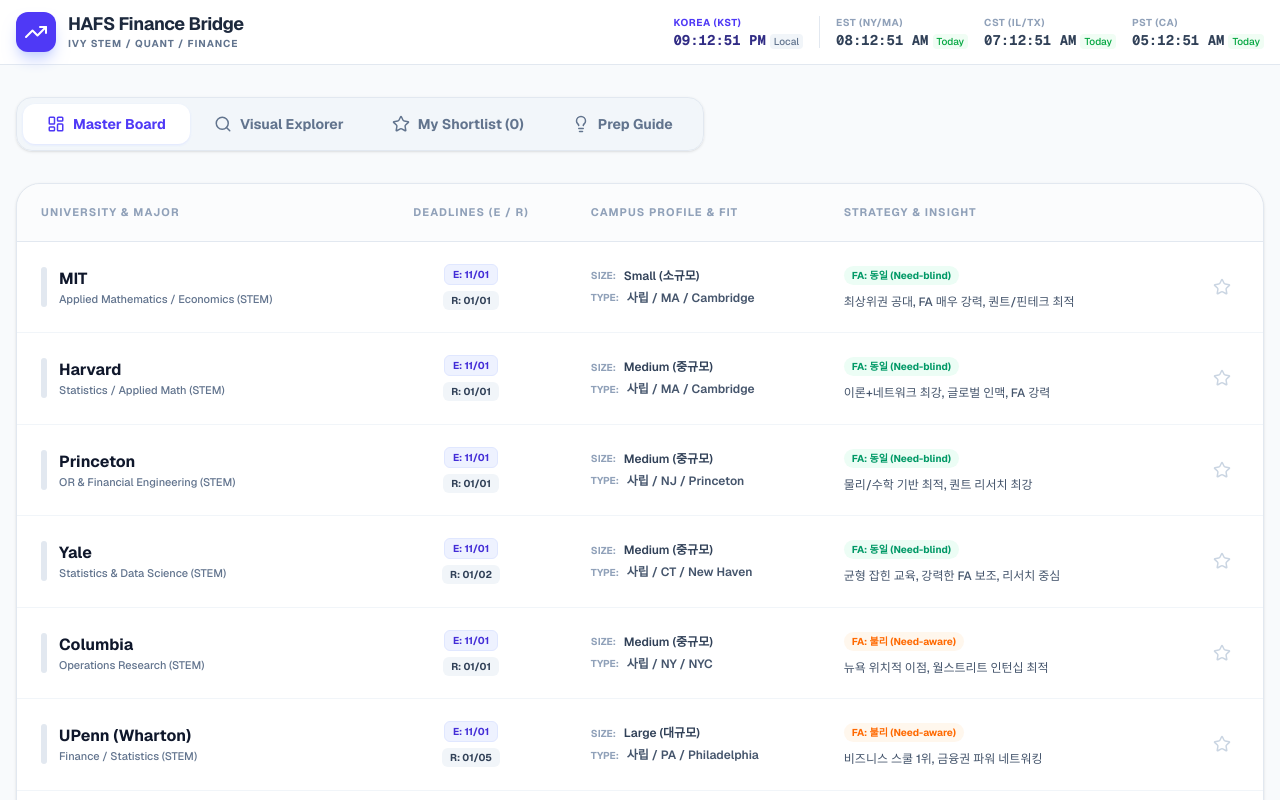
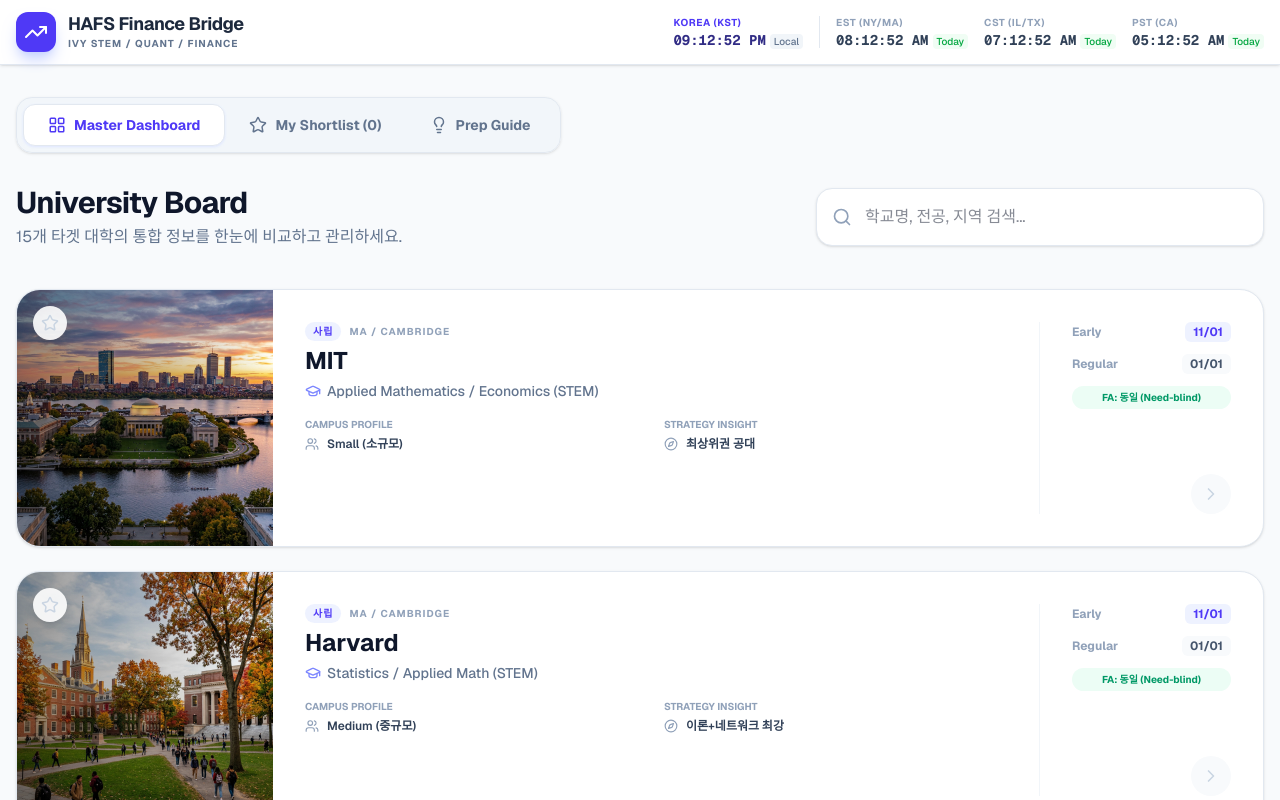
Before and after one commit to jhee7777-ahha/yunha27, a Next.js app: page / in a window 1280 px wide. Shown: the top 800 px of the page. Built offline with nearby package versions, Linux system fonts and the light colour scheme.

Commit message:
UI: Merge Master Board and Visual Explorer into a unified Master Dashboard

```diff
--- a/src/app/page.tsx
+++ b/src/app/page.tsx
@@ -8,23 +8,15 @@
 import { useState, useEffect } from 'react';
 import { motion, AnimatePresence } from 'motion/react';
 import {
-  Plus,
   MapPin,
   DollarSign,
   GraduationCap,
   Clock,
-  CheckCircle2,
-  Circle,
   Search,
-  Filter,
   Users,
   Building2,
-  ExternalLink,
   ChevronRight,
   TrendingUp,
-  Calendar,
-  AlertCircle,
-  LayoutDashboard,
   ClipboardList,
   Star,
   Trash2,
@@ -32,7 +24,8 @@
   Trophy,
   BarChart3,
   Lightbulb,
-  Compass
+  Compass,
+  LayoutGrid
 } from 'lucide-react';
 import { UNIVERSITIES, University } from './types';
 
@@ -78,13 +71,12 @@
 
 export default function Home() {
   const times = useCurrentTime();
-  const [activeTab, setActiveTab] = useState<'master' | 'explorer' | 'my-list' | 'guide'>('master');
+  const [activeTab, setActiveTab] = useState<'board' | 'my-list' | 'guide'>('board');
   const [searchTerm, setSearchTerm] = useState('');
   const [selectedUniv, setSelectedUniv] = useState<University | null>(null);
   const [trackedSchools, setTrackedSchools] = useState<string[]>([]);
   const [isMounted, setIsMounted] = useState(false);
 
-  // Set isMounted to true after first render
   useEffect(() => {
     setIsMounted(true);
     const saved = localStorage.getItem('tracked_schools');
@@ -105,7 +97,7 @@
     u.location.toLowerCase().includes(searchTerm.toLowerCase())
   );
 
-  const getSchoolSize = (size: number) => {
+  const getSchoolSizeLabel = (size: number) => {
     if (size < 5000) return "Small (소규모)";
     if (size < 10000) return "Medium (중규모)";
     return "Large (대규모)";
@@ -116,9 +108,9 @@
   return (
     <div className="min-h-screen bg-[#F8FAFC] text-slate-900 font-sans">
       {/* Upper Navigation / Time Bar */}
-      <div className="bg-white border-b border-slate-200 sticky top-0 z-40">
+      <div className="bg-white border-b border-slate-200 sticky top-0 z-40 shadow-sm">
         <div className="max-w-7xl mx-auto px-4 py-3 flex flex-col md:flex-row justify-between items-center gap-4">
-          <div className="flex items-center gap-3 cursor-pointer" onClick={() => setActiveTab('master')}>
+          <div className="flex items-center gap-3 cursor-pointer" onClick={() => setActiveTab('board')}>
             <div className="w-10 h-10 bg-indigo-600 rounded-xl flex items-center justify-center text-white shadow-lg shadow-indigo-200">
               <TrendingUp size={24} />
             </div>
@@ -139,19 +131,13 @@
       </div>
 
       <main className="max-w-7xl mx-auto px-4 py-8">
-        {/* Unified Tab Switcher */}
-        <div className="flex bg-slate-100/80 backdrop-blur-sm p-1.5 rounded-2xl w-fit mb-8 border border-slate-200 shadow-sm overflow-x-auto scrollbar-hide max-w-full">
+        {/* Tab Switcher */}
+        <div className="flex bg-slate-100/80 backdrop-blur-sm p-1.5 rounded-2xl w-fit mb-8 border border-slate-200 shadow-sm">
           <TabButton
-            active={activeTab === 'master'}
-            onClick={() => setActiveTab('master')}
-            label="Master Board"
-            icon={<LayoutDashboard size={18} />}
-          />
-          <TabButton
-            active={activeTab === 'explorer'}
-            onClick={() => setActiveTab('explorer')}
-            label="Visual Explorer"
-            icon={<Search size={18} />}
+            active={activeTab === 'board'}
+            onClick={() => setActiveTab('board')}
+            label="Master Dashboard"
+            icon={<LayoutGrid size={18} />}
           />
           <TabButton
             active={activeTab === 'my-list'}
@@ -167,98 +153,35 @@
           />
         </div>
 
-        {activeTab === 'master' && (
+        {activeTab === 'board' && (
           <div className="space-y-6 animate-in fade-in slide-in-from-bottom-4 duration-500">
-            <div className="bg-white rounded-3xl border border-slate-200 shadow-sm overflow-hidden overflow-x-auto">
-              <table className="w-full text-left border-collapse min-w-[1100px]">
-                <thead>
-                  <tr className="bg-slate-50/50 border-b border-slate-200">
-                    <th className="px-6 py-5 font-bold text-[11px] text-slate-400 uppercase tracking-widest">University & Major</th>
-                    <th className="px-6 py-5 font-bold text-[11px] text-slate-400 uppercase tracking-widest text-center">Deadlines (E / R)</th>
-                    <th className="px-6 py-5 font-bold text-[11px] text-slate-400 uppercase tracking-widest">Campus Profile & Fit</th>
-                    <th className="px-6 py-5 font-bold text-[11px] text-slate-400 uppercase tracking-widest">Strategy & Insight</th>
-                    <th className="px-6 py-5"></th>
-                  </tr>
-                </thead>
-                <tbody className="divide-y divide-slate-100">
-                  {UNIVERSITIES.map(u => (
-                    <tr key={u.id} className="group hover:bg-indigo-50/30 transition-all duration-200">
-                      <td className="px-6 py-5">
-                        <div className="flex items-center gap-3">
-                          <div className={`w-1.5 h-10 rounded-full ${trackedSchools.includes(u.id) ? 'bg-indigo-500 shadow-sm shadow-indigo-200' : 'bg-slate-200'}`} />
-                          <div>
-                            <div className="font-bold text-slate-900 group-hover:text-indigo-600 transition-colors">{u.name}</div>
-                            <div className="text-[11px] text-slate-500 font-medium">{u.major}</div>
+            {/* Unified Search & Header */}
+            <div className="flex flex-col md:flex-row justify-between items-center gap-6 mb-10">
+               <div className="text-center md:text-left">
+                  <h2 className="text-3xl font-bold text-slate-900 tracking-tight">University Board</h2>
+                  <p className="text-slate-500 mt-1">15개 타겟 대학의 통합 정보를 한눈에 비교하고 관리하세요.</p>
                </div>
-                        </div>
-                      </td>
-                      <td className="px-6 py-5">
-                        <div className="flex flex-col items-center gap-1.5">
-                          <span className="text-[10px] font-bold px-2 py-0.5 bg-indigo-50 text-indigo-700 rounded-md border border-indigo-100 whitespace-nowrap">
-                            E: {u.deadlines.early}
-                          </span>
-                          <span className="text-[10px] font-bold px-2 py-0.5 bg-slate-100 text-slate-700 rounded-md whitespace-nowrap">
-                            R: {u.deadlines.regular}
-                          </span>
-                        </div>
-                      </td>
-                      <td className="px-6 py-5">
-                        <div className="space-y-1.5">
-                          <div className="flex items-center gap-2">
-                             <span className="text-[10px] font-bold text-slate-400 uppercase">Size:</span>
-                             <span className="text-xs font-semibold text-slate-700">{getSchoolSize(u.undergradSize)}</span>
-                          </div>
-                          <div className="flex items-center gap-2">
-                             <span className="text-[10px] font-bold text-slate-400 uppercase">Type:</span>
-                             <span className="text-xs font-semibold text-slate-600">{u.type} / {u.location.split(',')[1] || u.location}</span>
-                          </div>
-                        </div>
-                      </td>
-                      <td className="px-6 py-5">
-                        <div className="space-y-2">
-                           <div className={`text-[10px] font-bold inline-block px-2 py-0.5 rounded-full ${u.faRequest.includes('불리') ? 'text-orange-500 bg-orange-50' : 'text-emerald-600 bg-emerald-50'}`}>
-                              FA: {u.faRequest}
-                           </div>
-                           <p className="text-xs text-slate-600 font-medium leading-relaxed max-w-xs">{u.traits}</p>
-                        </div>
-                      </td>
-                      <td className="px-6 py-5 text-right">
-                        <button
-                          onClick={() => toggleTrack(u.id)}
-                          className={`p-2 rounded-full transition-all ${trackedSchools.includes(u.id) ? 'bg-indigo-100 text-indigo-600' : 'text-slate-300 hover:text-slate-500'}`}
-                        >
-                          <Star size={18} fill={trackedSchools.includes(u.id) ? "currentColor" : "none"} />
-                        </button>
-                      </td>
-                    </tr>
-                  ))}
-                </tbody>
-              </table>
-            </div>
-          </div>
-        )}
-
-        {activeTab === 'explorer' && (
-          <div className="space-y-6 animate-in fade-in slide-in-from-bottom-4 duration-500">
-            <div className="relative max-w-xl mx-auto mb-10">
+               <div className="relative w-full max-w-md">
                   <Search className="absolute left-4 top-1/2 -translate-y-1/2 text-slate-400" size={20} />
                   <input
                     type="text"
-                placeholder="대학교, 전공, 지역 검색..."
-                className="w-full bg-white border border-slate-200 rounded-2xl py-4 pl-12 pr-4 focus:outline-none focus:ring-2 focus:ring-indigo-500 shadow-sm transition-all text-sm"
+                    placeholder="학교명, 전공, 지역 검색..."
+                    className="w-full bg-white border border-slate-200 rounded-2xl py-4 pl-12 pr-4 focus:outline-none focus:ring-2 focus:ring-indigo-500 shadow-sm transition-all"
                     value={searchTerm}
                     onChange={(e) => setSearchTerm(e.target.value)}
                   />
                </div>
+            </div>
 
-            <div className="grid grid-cols-1 md:grid-cols-2 lg:grid-cols-3 xl:grid-cols-4 gap-6">
+            <div className="grid grid-cols-1 gap-6">
                {filteredUniversities.map((univ) => (
-                <UniversityCard
+                 <UnifiedUniversityCard
                    key={univ.id}
                    univ={univ}
                    isTracking={trackedSchools.includes(univ.id)}
                    onToggleTrack={() => toggleTrack(univ.id)}
                    onClick={() => setSelectedUniv(univ)}
+                   sizeLabel={getSchoolSizeLabel(univ.undergradSize)}
                  />
                ))}
             </div>
@@ -283,9 +206,9 @@
                       <Star size={32} />
                    </div>
                    <h3 className="font-bold text-lg text-slate-900">찜한 학교가 없습니다.</h3>
-                   <p className="text-slate-500 mt-2 text-sm">Master Board나 Explorer에서 관심 있는 학교를 추가해 보세요!</p>
+                   <p className="text-slate-500 mt-2 text-sm">Dashboard에서 관심 있는 학교를 추가해 보세요!</p>
                    <button
-                     onClick={() => setActiveTab('master')}
+                     onClick={() => setActiveTab('board')}
                      className="mt-6 px-6 py-2.5 bg-indigo-600 text-white rounded-xl font-bold hover:bg-indigo-700 transition-all shadow-lg shadow-indigo-100"
                    >
                      학교 둘러보기
@@ -403,16 +326,16 @@
               animate={{ scale: 1, y: 0 }}
               exit={{ scale: 0.9, y: 20 }}
             >
-              <div className="h-48 relative overflow-hidden">
+              <div className="h-56 relative overflow-hidden">
                 <img
                   src={selectedUniv.image}
                   alt={selectedUniv.name}
                   className="w-full h-full object-cover"
                 />
-                <div className="absolute inset-0 bg-gradient-to-t from-slate-900/80 via-slate-900/40 to-transparent flex items-end p-8">
+                <div className="absolute inset-0 bg-gradient-to-t from-slate-900 via-slate-900/20 to-transparent flex items-end p-8">
                   <div className="text-white">
-                    <h2 className="text-3xl font-bold">{selectedUniv.name}</h2>
-                    <p className="flex items-center gap-1 text-indigo-100 opacity-90 text-sm"><MapPin size={14}/> {selectedUniv.location}</p>
+                    <h2 className="text-4xl font-bold tracking-tight">{selectedUniv.name}</h2>
+                    <p className="flex items-center gap-1 text-indigo-100 opacity-90 mt-1"><MapPin size={16}/> {selectedUniv.location}</p>
                   </div>
                 </div>
               </div>
@@ -421,11 +344,11 @@
                 <div className="grid grid-cols-2 gap-8">
                   <div>
                     <h4 className="text-[10px] font-bold text-slate-400 uppercase tracking-widest mb-2">추천 전공</h4>
-                    <p className="font-semibold text-lg leading-tight">{selectedUniv.major}</p>
+                    <p className="font-bold text-xl text-slate-800 leading-tight">{selectedUniv.major}</p>
                   </div>
                   <div>
                     <h4 className="text-[10px] font-bold text-slate-400 uppercase tracking-widest mb-2">Estimated COA</h4>
-                    <p className="font-semibold text-lg text-indigo-600">{selectedUniv.coa} <span className="text-sm font-normal text-slate-500">/ yr</span></p>
+                    <p className="font-bold text-xl text-indigo-600">{selectedUniv.coa} <span className="text-sm font-normal text-slate-500">/ yr</span></p>
                   </div>
                 </div>
 
@@ -442,22 +365,22 @@
                 </div>
 
                 <div className="space-y-4">
-                  <h4 className="font-bold border-b border-slate-200 pb-2">지원 및 취업 조건</h4>
+                  <h4 className="font-bold border-b border-slate-200 pb-2 text-slate-800">지원 및 취업 조건</h4>
                   <div className="grid grid-cols-1 md:grid-cols-2 gap-4">
                     <div className="p-4 bg-white border border-slate-200 rounded-xl">
                       <p className="text-[10px] text-slate-400 font-bold uppercase mb-1">유학생 취업 & STEM</p>
-                      <p className="font-medium text-sm leading-relaxed">{selectedUniv.employmentStrength}</p>
+                      <p className="font-semibold text-sm leading-relaxed text-slate-700">{selectedUniv.employmentStrength}</p>
                     </div>
                     <div className="p-4 bg-white border border-slate-200 rounded-xl">
                       <p className="text-[10px] text-slate-400 font-bold uppercase mb-1">FA 신청 가이드</p>
-                      <p className="font-medium text-sm leading-relaxed">{selectedUniv.faRequest}</p>
+                      <p className="font-semibold text-sm leading-relaxed text-slate-700">{selectedUniv.faRequest}</p>
                     </div>
                   </div>
                 </div>
 
                 <button
                   onClick={() => setSelectedUniv(null)}
-                  className="w-full bg-slate-900 text-white py-4 rounded-xl font-bold hover:bg-black transition-colors"
+                  className="w-full bg-slate-900 text-white py-4 rounded-xl font-bold hover:bg-black transition-all shadow-lg"
                 >
                   Close Explorer
                 </button>
@@ -467,6 +390,100 @@
         )}
       </AnimatePresence>
     </div>
+  );
+}
+
+function UnifiedUniversityCard({ univ, isTracking, onToggleTrack, onClick, sizeLabel }: {
+  univ: University,
+  isTracking: boolean,
+  onToggleTrack: () => void,
+  onClick: () => void,
+  sizeLabel: string
+}) {
+  return (
+    <motion.div
+      layoutId={univ.id}
+      className="bg-white rounded-3xl border border-slate-200 shadow-sm hover:shadow-xl transition-all cursor-pointer group flex flex-col md:flex-row overflow-hidden"
+      onClick={onClick}
+    >
+      {/* Visual Part */}
+      <div className="md:w-64 h-48 md:h-auto relative overflow-hidden flex-shrink-0">
+        <img
+          src={univ.image}
+          alt={univ.name}
+          className="w-full h-full object-cover transition-transform duration-700 group-hover:scale-110"
+        />
+        <div className="absolute inset-0 bg-gradient-to-r from-black/40 to-transparent" />
+        <button
+          onClick={(e) => {
+            e.stopPropagation();
+            onToggleTrack();
+          }}
+          className={`absolute top-4 left-4 p-2 rounded-full transition-all z-10 shadow-lg ${
+            isTracking ? 'bg-amber-500 text-white' : 'bg-white/90 text-slate-300 hover:text-amber-500'
+          }`}
+        >
+          <Star size={18} fill={isTracking ? "currentColor" : "none"} />
+        </button>
+      </div>
+
+      {/* Info Part */}
+      <div className="flex-grow p-6 md:p-8 flex flex-col md:flex-row gap-8">
+         <div className="flex-grow space-y-4">
+            <div>
+               <div className="flex items-center gap-2 mb-1">
+                  <span className="text-[10px] font-bold text-indigo-600 bg-indigo-50 px-2 py-0.5 rounded-full uppercase tracking-widest">{univ.type}</span>
+                  <span className="text-[10px] font-bold text-slate-400 uppercase tracking-widest">{univ.location}</span>
+               </div>
+               <h3 className="text-2xl font-bold text-slate-900 group-hover:text-indigo-600 transition-colors">{univ.name}</h3>
+               <p className="text-sm font-medium text-slate-500 flex items-center gap-1.5 mt-1">
+                  <GraduationCap size={16} className="text-indigo-400" />
+                  {univ.major}
+               </p>
+            </div>
+
+            <div className="grid grid-cols-2 gap-4">
+               <div className="flex flex-col gap-1">
+                  <span className="text-[10px] font-bold text-slate-400 uppercase">Campus Profile</span>
+                  <div className="flex items-center gap-2">
+                     <Users size={14} className="text-slate-400" />
+                     <span className="text-xs font-semibold text-slate-700">{sizeLabel}</span>
+                  </div>
+               </div>
+               <div className="flex flex-col gap-1">
+                  <span className="text-[10px] font-bold text-slate-400 uppercase">Strategy Insight</span>
+                  <div className="flex items-center gap-2">
+                     <Compass size={14} className="text-slate-400" />
+                     <span className="text-xs font-semibold text-slate-700 truncate">{univ.traits.split(',')[0]}</span>
+                  </div>
+               </div>
+            </div>
+         </div>
+
+         {/* Deadlines & CTA */}
+         <div className="md:w-48 flex flex-col justify-between border-t md:border-t-0 md:border-l border-slate-100 pt-6 md:pt-0 md:pl-8">
+            <div className="space-y-3">
+               <div className="flex justify-between items-center text-xs">
+                  <span className="font-bold text-slate-400">Early</span>
+                  <span className="font-bold text-indigo-600 bg-indigo-50 px-2 py-0.5 rounded-md">{univ.deadlines.early}</span>
+               </div>
+               <div className="flex justify-between items-center text-xs">
+                  <span className="font-bold text-slate-400">Regular</span>
+                  <span className="font-bold text-slate-600 bg-slate-50 px-2 py-0.5 rounded-md">{univ.deadlines.regular}</span>
+               </div>
+               <div className={`text-[10px] font-bold text-center py-1 rounded-full mt-2 ${univ.faRequest.includes('불리') ? 'text-orange-500 bg-orange-50' : 'text-emerald-600 bg-emerald-50'}`}>
+                  FA: {univ.faRequest}
+               </div>
+            </div>
+
+            <div className="mt-6 flex justify-end">
+               <div className="w-10 h-10 rounded-full bg-slate-50 flex items-center justify-center text-slate-300 group-hover:bg-indigo-600 group-hover:text-white transition-all">
+                  <ChevronRight size={20} />
+               </div>
+            </div>
+         </div>
+      </div>
+    </motion.div>
   );
 }
 
@@ -553,70 +570,13 @@
       onClick={onClick}
       className={`flex items-center gap-2 px-6 py-2.5 rounded-xl text-sm font-bold transition-all whitespace-nowrap ${
         active
-          ? 'bg-white text-indigo-600 shadow-sm shadow-indigo-100'
+          ? 'bg-white text-indigo-600 shadow-sm shadow-indigo-100 border border-slate-200'
           : 'text-slate-500 hover:text-slate-700'
       }`}
     >
       {icon}
       {label}
     </button>
-  );
-}
-
-function UniversityCard({ univ, isTracking, onToggleTrack, onClick }: { univ: University, isTracking: boolean, onToggleTrack: () => void, onClick: () => void }) {
-  return (
-    <motion.div
-      layoutId={univ.id}
-      className="bg-white rounded-3xl border border-slate-200 shadow-sm hover:shadow-xl transition-all cursor-pointer group relative flex flex-col overflow-hidden"
-      onClick={onClick}
-    >
-      <div className="h-40 relative overflow-hidden">
-        <img
-          src={univ.image}
-          alt={univ.name}
-          className="w-full h-full object-cover transition-transform duration-500 group-hover:scale-110"
-        />
-        <div className="absolute inset-0 bg-gradient-to-t from-black/60 to-transparent" />
-        <button
-          onClick={(e) => {
-            e.stopPropagation();
-            onToggleTrack();
-          }}
-          className={`absolute top-3 right-3 p-2 rounded-full transition-all z-10 ${
-            isTracking ? 'bg-amber-500 text-white shadow-lg' : 'bg-white/20 backdrop-blur-md text-white hover:bg-white/40'
-          }`}
-        >
-          <Star size={16} fill={isTracking ? "currentColor" : "none"} />
-        </button>
-        <div className="absolute bottom-3 left-4 text-white">
-           <span className="text-[10px] uppercase font-bold tracking-widest opacity-80 block mb-0.5">
-             {univ.type} · {univ.location}
-           </span>
-           <h3 className="text-lg font-bold leading-tight">{univ.name}</h3>
-        </div>
-      </div>
-
-      <div className="p-5 flex-grow space-y-3">
-        <div className="flex items-center gap-2 text-sm text-slate-500">
-          <Compass size={14} className="text-slate-400" />
-          <span className="truncate text-xs font-medium">{univ.traits.split(',')[0]}</span>
-        </div>
-        <div className="flex items-center gap-2 text-sm font-bold text-indigo-600">
-          <DollarSign size={14} className="text-indigo-400" />
-          <span className="text-xs">{univ.coa} <span className="text-[10px] font-normal text-slate-400">/ yr</span></span>
-        </div>
-      </div>
-
-      <div className="px-5 pb-5 pt-3 border-t border-slate-50 flex justify-between items-center">
-        <div className="flex flex-col">
-           <span className="text-[10px] font-bold text-indigo-600 uppercase">Early: {univ.deadlines.early}</span>
-           <span className={`text-[10px] font-bold ${univ.faRequest.includes('불리') ? 'text-orange-500' : 'text-emerald-600'}`}>FA: {univ.faRequest}</span>
-        </div>
-        <div className="w-8 h-8 rounded-full bg-slate-50 flex items-center justify-center text-slate-300 group-hover:bg-indigo-50 group-hover:text-indigo-600 transition-all">
-          <ChevronRight size={16} />
-        </div>
-      </div>
-    </motion.div>
   );
 }
 
```
Lines whose indentation alone changed are shown as unchanged.
